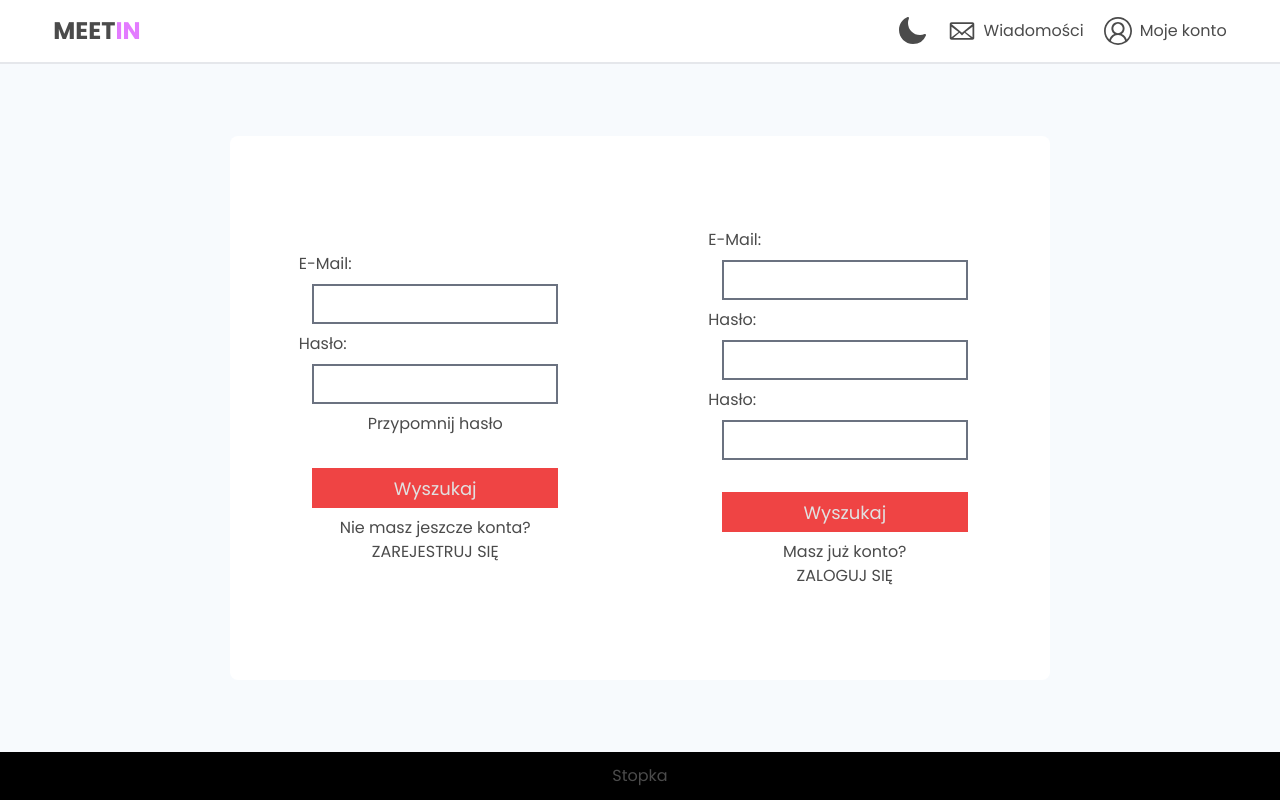
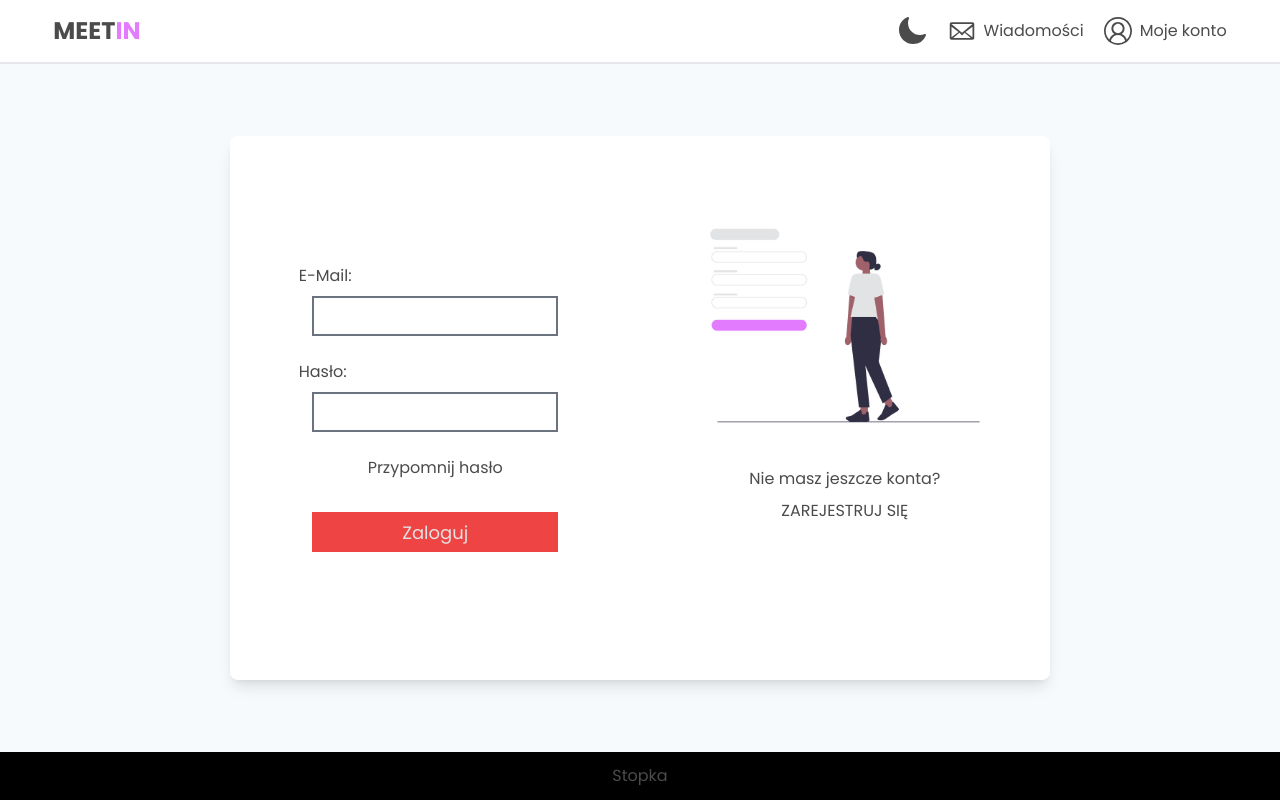
Before and after one commit to 3xen11/meetin, a Next.js app: page /login in a window 1280 px wide. Built offline with nearby package versions, Linux system fonts and the light colour scheme.

Commit message:
login page [layout]: added responsive view for mobile

```diff
--- a/src/app/login/page.tsx
+++ b/src/app/login/page.tsx
@@ -1,15 +1,60 @@
+'use client';
+
 import React from 'react';
 import { useForm } from 'react-hook-form';
+import Image from 'next/image';
+import { useDispatch, useSelector } from 'react-redux';
+import { LoginTypes } from '@/src/provider/store/types';
+import { changeSignin } from '@/src/provider/features/login/loginSlice';
+import { NavigationTypes } from '../../provider/store/types';
+const Page = () => {
+  const dispatch = useDispatch();
+  const form = useForm();
+  const { control, register, handleSubmit, setValue } = form;
 
-const Page = () => {
-  //   const form = useForm();
-  //   const { control, register, handleSubmit, setValue } = form;
+  const { isSignin } = useSelector((store: LoginTypes) => store.login);
+
+  const { darkMode } = useSelector(
+    (store: NavigationTypes) => store.navigation
+  );
+
   return (
     <section className="w-full flex justify-center items-center">
-      <div className="w-4/5 bg-white h-[34rem] rounded-lg flex">
+      <div className="w-4/5 lg:w-full xl:w-4/5 bg-white h-[34rem] rounded-lg flex shadow-lg">
         {/* LOGOWANIE */}
-        <div className="w-full md:w-1/2">
-          <form className="flex flex-col w-full gap-2 justify-center items-center h-full">
+        <div
+          className={`${isSignin ? 'flex w-full' : 'hidden'}  lg:w-1/2 lg:flex`}
+        >
+          <div
+            className={`${
+              isSignin ? 'hidden' : 'lg:block'
+            } h-full w-full hidden`}
+          >
+            <Image
+              src="/sign_in.png"
+              alt="sign in"
+              width={1000}
+              height={1000}
+              className="w-full mt-16"
+            />
+
+            <div className="">
+              <p className="text-center mb-2 mt-4 mx-auto w-fit">
+                Masz już konto?
+              </p>
+              <p
+                className="text-center mx-auto w-fit cursor-pointer"
+                onClick={() => dispatch(changeSignin())}
+              >
+                ZALOGUJ SIĘ
+              </p>
+            </div>
+          </div>
+          <form
+            className={`${
+              isSignin ? 'flex' : 'hidden'
+            } flex-col w-full gap-2 justify-center items-center h-full`}
+          >
             <label htmlFor="mail" className="text-start w-2/3">
               E-Mail:
             </label>
@@ -20,7 +65,7 @@ const Page = () => {
 
               className="px-2 w-3/5 h-10 border-2 border-gray-500"
             />
-            <label htmlFor="password" className="text-start w-2/3">
+            <label htmlFor="password" className="text-start w-2/3 mt-4">
               Hasło:
             </label>
             <input
@@ -30,18 +75,55 @@ const Page = () => {
 
               className="px-2 w-3/5 h-10 border-2 border-gray-500"
             />
-            <p>Przypomnij hasło</p>
-
-            <button className="bg-red-500 mt-6 h-10 w-3/5">Wyszukaj</button>
-            <div className="">
-              <p className="flex">Nie masz jeszcze konta?</p>
-              <p className="text-center">ZAREJESTRUJ SIĘ</p>
+            <p className="mt-4">Przypomnij hasło</p>
+            <div className="lg:hidden">
+              <p className="text-center mb-2 mt-4 mx-auto w-fit">
+                Nie masz jeszcze konta?
+              </p>
+              <p
+                className="text-center mx-auto w-fit cursor-pointer"
+                onClick={() => dispatch(changeSignin())}
+              >
+                ZAREJESTRUJ SIĘ
+              </p>
             </div>
+            <button className="bg-red-500 mt-6 h-10 w-3/5">Zaloguj</button>
           </form>
         </div>
         {/* REJESTRACJA */}
-        <div className="w-1/2 hidden md:block ">
-          <form className="flex flex-col w-full gap-2 justify-center items-center h-full ">
+        <div
+          className={`${isSignin ? 'hidden' : 'flex w-full'}  lg:w-1/2 lg:flex`}
+        >
+          <div
+            className={`${
+              isSignin ? 'lg:block' : 'hidden'
+            } hidden h-full w-full`}
+          >
+            <Image
+              src="/sign_up.png"
+              alt="sign up"
+              width={1000}
+              height={1000}
+              className="w-[87%] mt-16 mx-auto"
+            />
+
+            <div className="">
+              <p className="text-center mb-2 mt-4 mx-auto w-fit">
+                Nie masz jeszcze konta?
+              </p>
+              <p
+                className="text-center mx-auto w-fit cursor-pointer"
+                onClick={() => dispatch(changeSignin())}
+              >
+                ZAREJESTRUJ SIĘ
+              </p>
+            </div>
+          </div>
+          <form
+            className={`${
+              isSignin ? 'hidden' : 'flex'
+            } flex-col w-full gap-2 justify-center items-center h-full`}
+          >
             <label htmlFor="reg-mail" className="text-start w-2/3">
               E-Mail:
             </label>
@@ -62,7 +144,7 @@ const Page = () => {
               className="px-2 w-3/5 h-10 border-2 border-gray-500"
             />
             <label htmlFor="reg-repassword" className="text-start w-2/3">
-              Hasło:
+              Powtórz hasło:
             </label>
             <input
               type="text"
@@ -70,12 +152,19 @@ const Page = () => {
               //   {...register('search')}
               className="px-2 w-3/5 h-10 border-2 border-gray-500"
             />
+            <div className="lg:hidden">
+              <p className="text-center mb-2 mt-4 mx-auto w-fit">
+                Masz już konto?
+              </p>
+              <p
+                className="text-center mx-auto w-fit cursor-pointer"
+                onClick={() => dispatch(changeSignin())}
+              >
+                ZALOGUJ SIĘ
+              </p>
+            </div>
 
-            <button className="bg-red-500 mt-6 h-10 w-3/5">Wyszukaj</button>
-            <div className="">
-              <p className="flex">Masz już konto?</p>
-              <p className="text-center">ZALOGUJ SIĘ</p>
-            </div>
+            <button className="bg-red-500 mt-6 h-10 w-3/5">Zarejestruj</button>
           </form>
         </div>
       </div>
--- /dev/null
+++ b/src/provider/features/login/loginSlice.tsx
@@ -0,0 +1,20 @@
+import { createSlice } from '@reduxjs/toolkit';
+
+const initialState = {
+  isSignin: true,
+};
+
+const loginSlice = createSlice({
+  name: 'login',
+  initialState,
+
+  reducers: {
+    changeSignin: (state) => {
+      state.isSignin = !state.isSignin;
+    },
+  },
+});
+
+export const { changeSignin } = loginSlice.actions;
+
+export default loginSlice.reducer;
--- a/src/provider/store/store.tsx
+++ b/src/provider/store/store.tsx
@@ -1,10 +1,12 @@
 import { configureStore } from '@reduxjs/toolkit';
 import navigationReducer from '../features/navigation/navigationSlice';
 import eventsReducer from '../features/events/eventsSlice';
+import loginReducer from '../features/login/loginSlice';
 
 export const store = configureStore({
   reducer: {
     navigation: navigationReducer,
     events: eventsReducer,
+    login: loginReducer,
   },
 });
--- a/src/provider/store/types.tsx
+++ b/src/provider/store/types.tsx
@@ -28,3 +28,9 @@ export type EventsTypes = {
     };
   };
 };
+
+export type LoginTypes = {
+  login: {
+    isSignin: boolean;
+  };
+};
```
Also changed, not shown: public/sign_in.png (added), public/sign_up.png (added).
